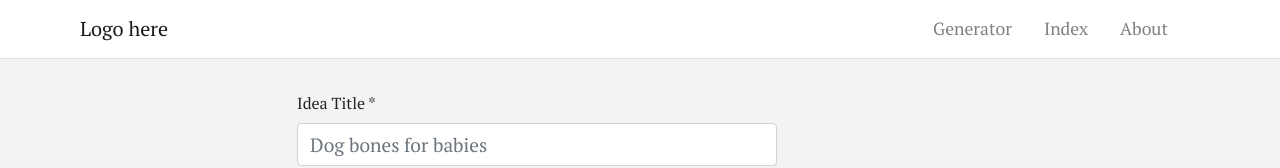
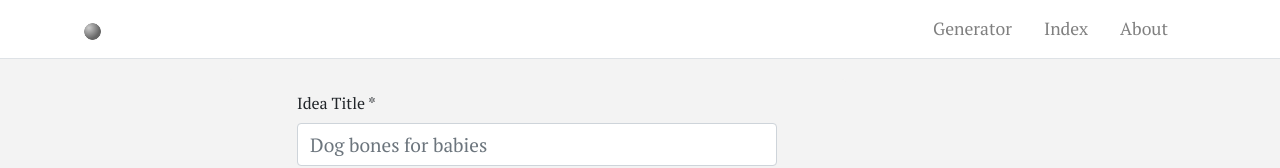
Before and after one commit to eleetyson/rfyes, a React (Create React App) app: page /ideas/new in a window 1280 px wide. Shown: the top 168 px of the page. Built offline with nearby package versions, Linux system fonts and the light colour scheme.

Commit message:
add favicon and logo

```diff
--- a/src/actions/ideas.js
+++ b/src/actions/ideas.js
@@ -21,6 +21,7 @@ export function fetchFilteredIdeas(type = 'all') {
   fetch(`${URL}/${type}`)
     .then(response => response.json())
     .then(ideas => dispatch({ type: 'SHOW_IDEAS', payload: ideas }) )
+    // .catch(err => alert())
   }
 
 }
--- a/src/components/Navbar.js
+++ b/src/components/Navbar.js
@@ -5,7 +5,7 @@ const Navbar = () => {
   return (
     <nav className="navbar navbar-light bg-white border-bottom">
       <NavLink to="/" className="navbar-brand pl-xl-5 pl-lg-5 pl-md-5 pl-sm-1 pl-xs-1  ml-xl-3 ml-lg-3 ml-md-3">
-        Logo here
+         <img src="/logo.png" height="25" width="25" alt="RF Yes logo"></img>
       </NavLink>
 
       <div className="navbar-nav ml-auto flex-row">
```
Also changed, not shown: public/logo.png (added), 1 other file (tests, documents, lock files or other folders).
